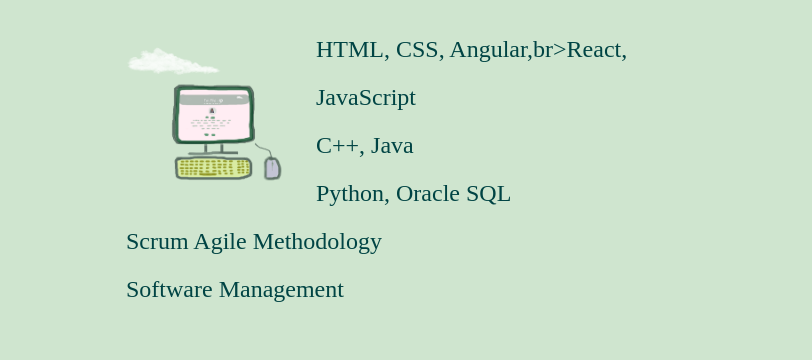
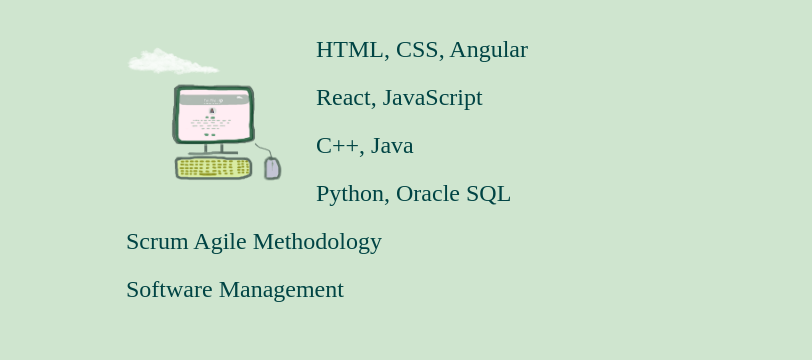
Before and after one commit to phidoantn/PhiDoan, a plain HTML site: page index.html in a window 1280 px wide. Shown: the part 685-1045 px from the top of the page, without its empty margins (234-1046 px from the left). Drawn offline with Linux system fonts and the light colour scheme.

Commit message:
Update index.html

```diff
--- a/index.html
+++ b/index.html
@@ -57,7 +57,7 @@
 
         <h3 style="text-align:center;">Technical skills</h3>
         <img class="icon" src="computer.png" alt="Computer skills">
-        <p>HTML, CSS, Angular,br>React, JavaScript<br> C++, Java<br>Python, Oracle SQL <br>Scrum Agile Methodology<br>Software Management</p>
+        <p>HTML, CSS, Angular<br>React, JavaScript<br> C++, Java<br>Python, Oracle SQL <br>Scrum Agile Methodology<br>Software Management</p>
 
       </div>
 
```
